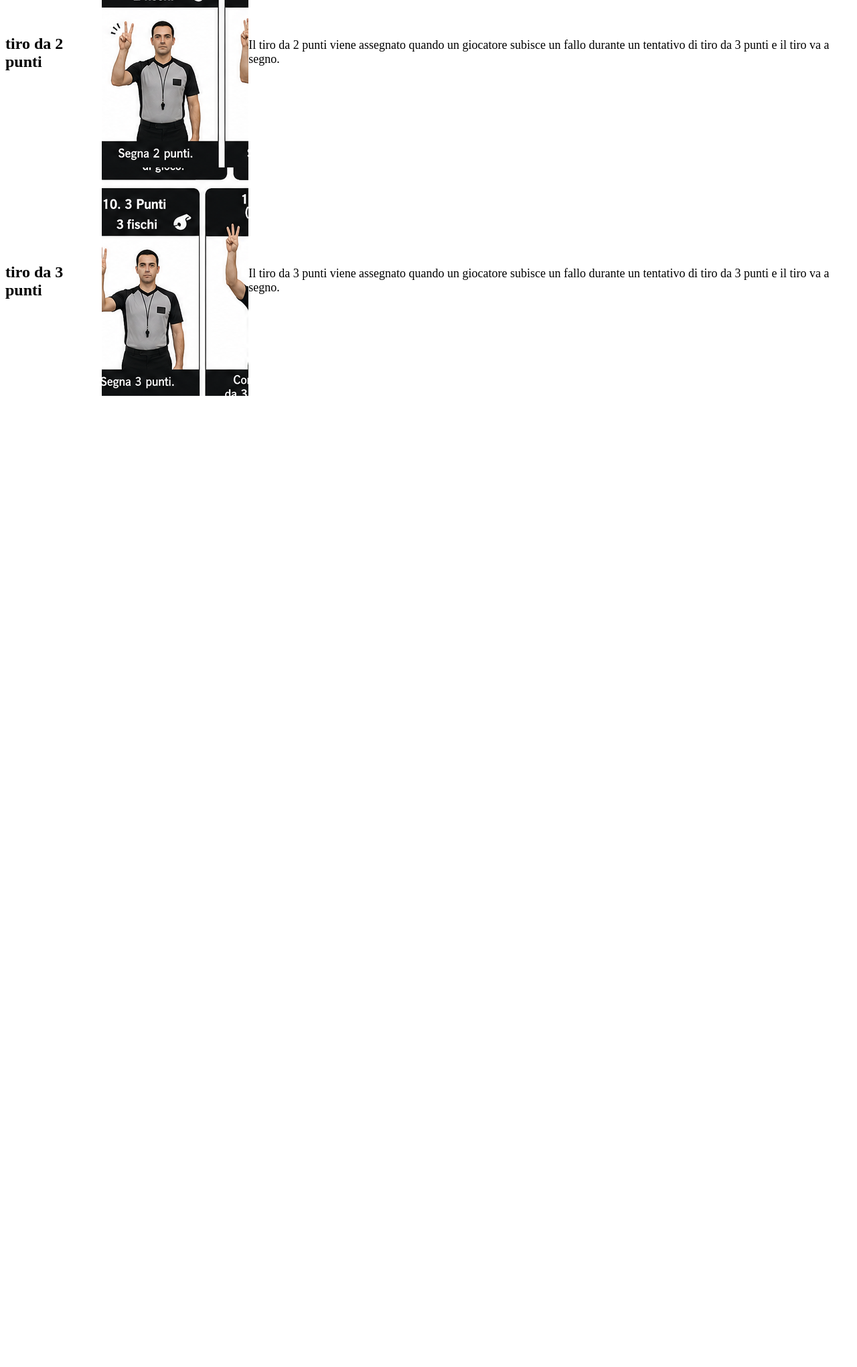
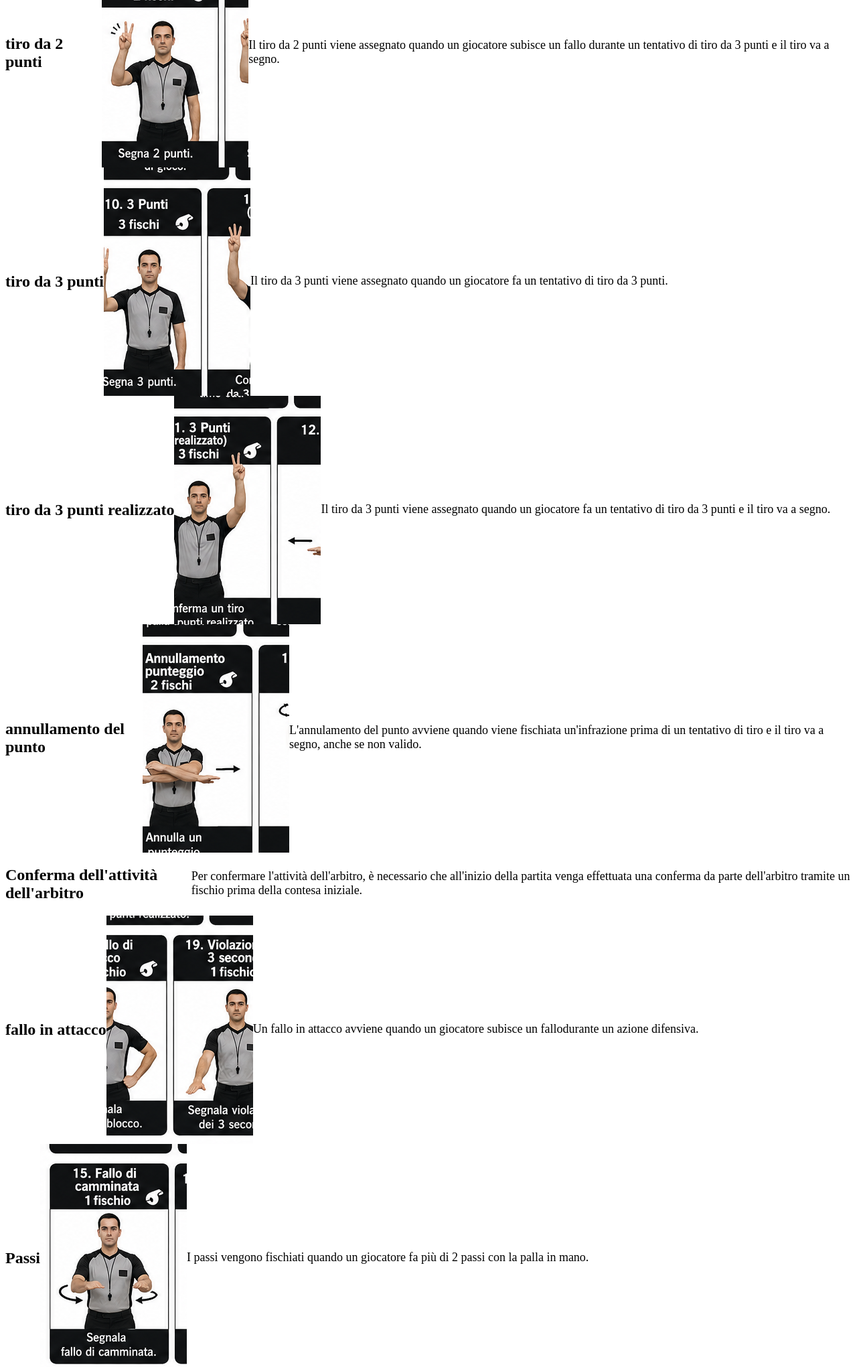
Before and after one commit to FORnit3oGPLAYer/progetto_finale, a Flask app: page /sezione1 in a window 1280 px wide. Shown: the part 571-2612 px from the top of the page at 67% size. Before the commit the page ends 1162 px from the top, so only its background shows below. Run offline with Flask 3, Linux system fonts and the light colour scheme.

Commit message:
completato html

```diff
--- a/templates/first.html
+++ b/templates/first.html
@@ -21,7 +21,46 @@
         <div  class="container_istruzioni">
             <h2>tiro da 3 punti</h2>
             <img src="{{ url_for('static', filename='img/3_Punti.png') }}" alt="Tiro da 3 punti">
-            <p>Il tiro da 3 punti viene assegnato quando un giocatore subisce un fallo durante un tentativo di tiro da 3 punti e il tiro va a segno.    </p>
+            <p>Il tiro da 3 punti viene assegnato quando un giocatore fa un tentativo di tiro da 3 punti.    </p>
+        </div>
+        <div class="container_istruzioni">
+            <h2>tiro da 3 punti realizzato</h2>
+            <img src="{{ url_for('static', filename='img/3_Punti_Realizzato.png') }}" alt="Tiro da 3 punti">
+            <p>Il tiro da 3 punti viene assegnato quando un giocatore fa un tentativo di tiro da 3 punti e il tiro va a segno.    </p>
+        </div>
+        <div class="container_istruzioni">
+            <h2>annullamento del punto</h2>
+            <img src="{{ url_for('static', filename='img/Annullamento_punteggio.png') }}" alt="Tiro da 3 punti">
+            <p>L'annulamento del punto avviene quando viene fischiata un'infrazione prima di un tentativo di tiro e il tiro va a segno, anche se non valido.    </p>
+        </div>
+        <div class="container_istruzioni">
+            <h2>Conferma dell'attività dell'arbitro</h2>
+            <p>Per confermare l'attività dell'arbitro, è necessario che all'inizio della partita venga effettuata una conferma da parte dell'arbitro tramite un fischio prima della contesa iniziale.    </p>
+        </div>
+        <div class="container_istruzioni">
+            <h2>fallo in attacco</h2>
+            <img src="{{ url_for('static', filename='img/Fallo_blocco.png') }}" alt="Fallo in attacco">
+            <p>Un fallo in attacco avviene quando un giocatore subisce un fallodurante un azione difensiva.    </p>
+        </div>
+        <div class="container_istruzioni">
+            <h2>Passi</h2>
+            <img src="{{ url_for('static', filename='img/Fallo_camminata.png') }}" alt="Passi">
+            <p>I passi vengono fischiati quando un giocatore fa più di 2 passi con la palla in mano.    </p>
+        </div>
+        <div class="container_istruzioni">
+            <h2>Tecnico</h2>
+            <img src="{{ url_for('static', filename='img/Fallo_tecnico.png') }}" alt="Fallo tecnico">
+            <p>Un fallo tecnico avviene quando un giocatore commette una infrazione regolamentare che non è considerata un fallo fisico ma irrispettoso nei confronti dei principi sportivi.    </p>
+        </div>
+        <div class="container_istruzioni">
+            <h2>Sostituzione</h2>
+            <img src="{{ url_for('static', filename='img/Sostituzione.png') }}" alt="Sostituzione">
+            <p>La sostituzione dei giocatori avviene quando un giocatore viene rimpiazzato da un altro giocatore durante la partita.    </p>
+        </div>
+        <div class="container_istruzioni">
+            <h2>Timeout</h2>
+            <img src="{{ url_for('static', filename='img/Timeout.png') }}" alt="Timeout">
+            <p>Il timeout viene assegnato dall'arbitro per interrompere la partita di un minuto.    </p>
         </div>
     </body>
 </html>
```
